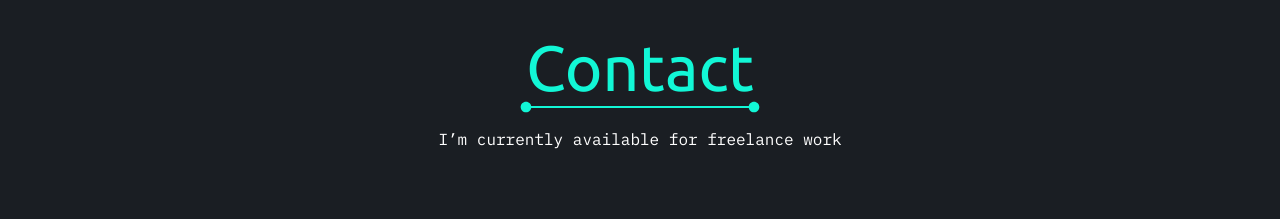
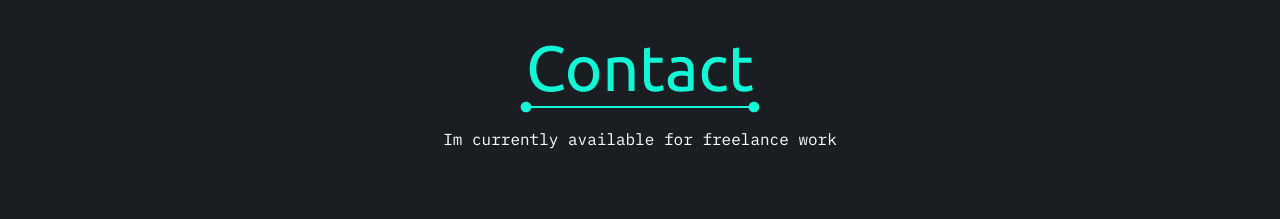
Before and after one commit to IATCAM/Portfolio, a Next.js app: page / in a window 1280 px wide. Shown: the part 7140-7359 px from the top of the page. Built offline with nearby package versions, Linux system fonts and the light colour scheme.

Commit message:
edit skill section

```diff
--- a/src/components/about/About.tsx
+++ b/src/components/about/About.tsx
@@ -25,7 +25,7 @@ function About() {
           <h1 className="py-4 xl:pt-7 px-9 H2-U H1-U text-white  text-center">About Me</h1>
         </div>
 
-        <div className="w-[21.5rem] h-[40.06rem] xl:w-[55rem] xl:h-[21rem] bg-bg1 rounded-[2.5rem] mx-auto mt-8 p-6 xl:py-4 xl:px-10 IBM">
+        <div className="w-[21.5rem] h-[41.06rem] xl:w-[55rem] xl:h-[21rem] bg-bg1 rounded-[2.5rem] mx-auto mt-8 p-6 xl:py-4 xl:px-10 IBM">
           <span className="Code-M text-brand2">&lt;p&gt;</span>
           <h1 className="my-4 leading-[1.25rem]">
             <p className="Logo-MM text-brand1 pb-4 xl:pb-0">Hello!</p>
--- a/src/components/contact/Contact.tsx
+++ b/src/components/contact/Contact.tsx
@@ -97,7 +97,7 @@ function Contact() {
     <div className="bg-bg2 pb-16" id="Contact">
       <NavigationBar
         title="Contact"
-        description="I’m currently available for freelance work"
+        description="Im currently available for freelance work"
         icon={
           <svg
             xmlns="http://www.w3.org/2000/svg"
```
